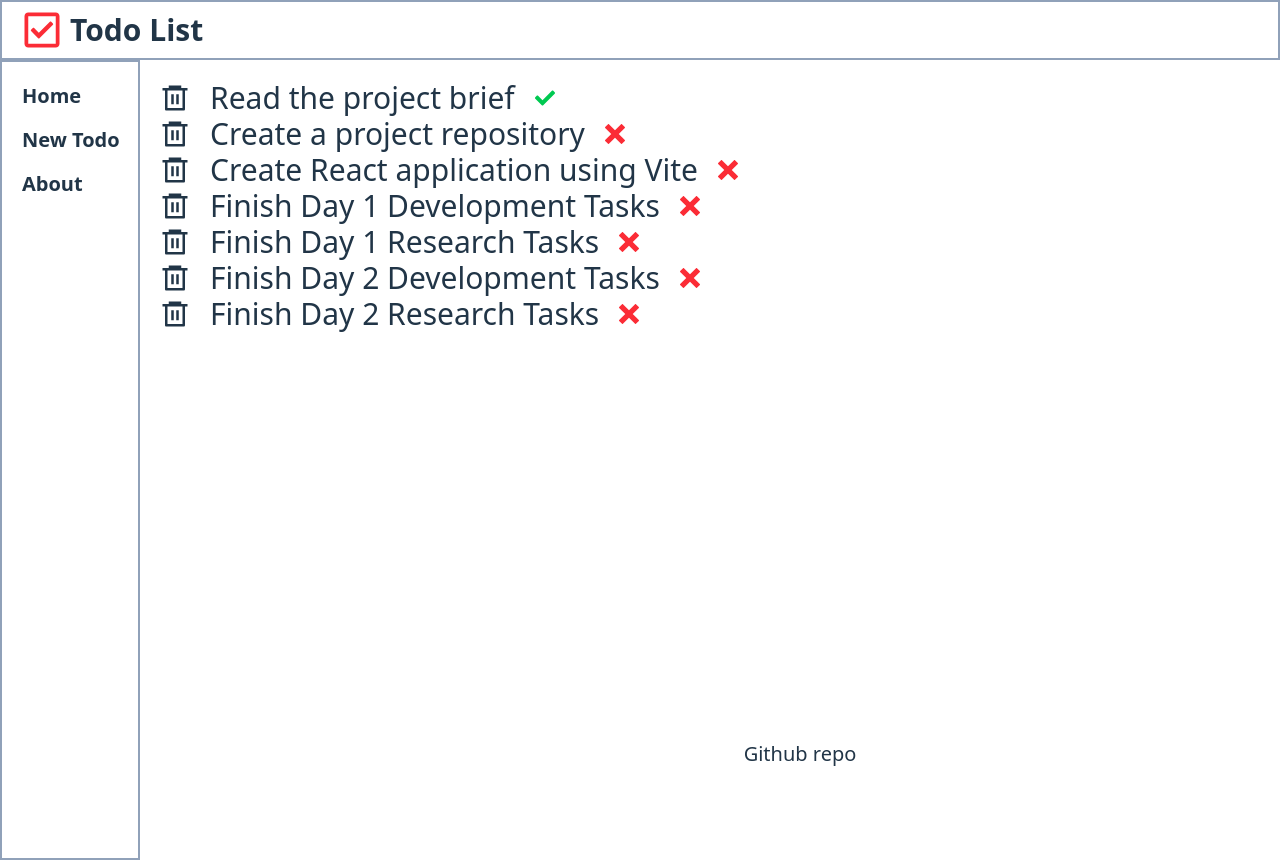
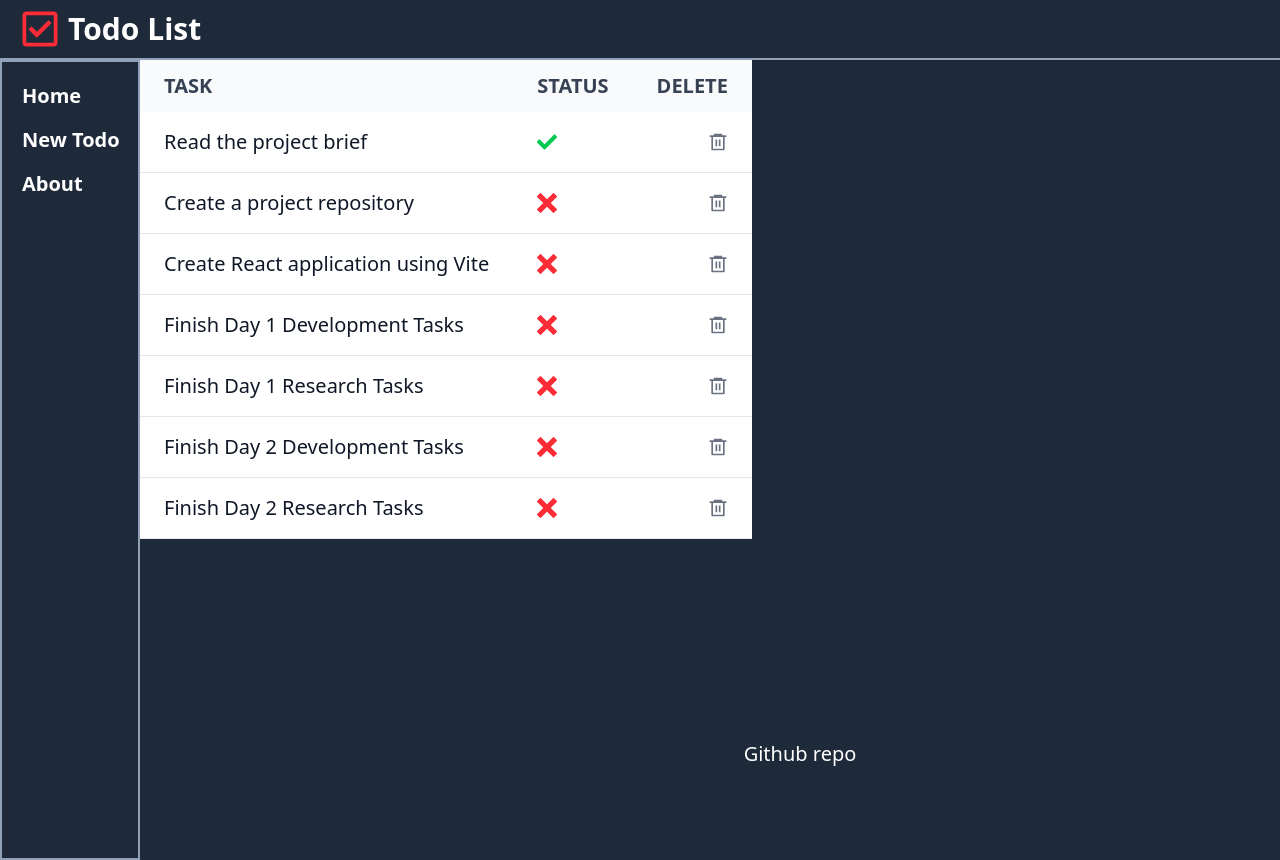
Before and after one commit to rbc33/todo-react-miniproject, a React (Vite) app: page / in a window 1280 px wide. Built offline with nearby package versions, Linux system fonts and the light colour scheme; the HTML template or start-up script is replaced by a standard one.

Commit message:
added table and some styling

```diff
--- a/src/components/About.tsx
+++ b/src/components/About.tsx
@@ -1,7 +1,7 @@
 const About = () => {
 	return (
 		<div className=" text-2xl p-5">
-			This is a simple Todo list but with tailwinds and zustand as store.
+			This is a Todo list App with tailwinds CSS and Zustand as store.
 		</div>
 	)
 }
--- a/src/components/List.tsx
+++ b/src/components/List.tsx
@@ -11,22 +11,34 @@ interface Props {
 const List = ({ todos }: Props) => {
 	const { removeTodo, toggleTodo } = useTodoStore()
 	return (
-		<div className="p-5">
+		<div className="">
+			<div className="relative overflow-x-auto">
+				<table className="w-full text-xl text-left rtl:text-right text-gray-500 dark:text-gray-400">
+					<thead className="text-xl text-gray-700 uppercase bg-gray-50 dark:bg-gray-700 dark:text-gray-400">
+						<tr>
+							<th scope="col" className="px-6 py-3">
+								Task
+							</th>
+							<th scope="col" className="px-6 py-3">
+								Status
+							</th>
+							<th scope="col" className="px-6 py-3">
+								Delete
+							</th>
+						</tr>
+					</thead>
+					<tbody>
 						{todos.map((t) => (
-				<p
-					className="text-3xl flex gap-5 items-center w-200"
-					key={`todo-${t.id}`}
+							<tr className="bg-white border-b dark:bg-gray-800 dark:border-gray-700 border-gray-200">
+								<th
+									scope="row"
+									className="px-6 py-4 font-medium text-gray-900 whitespace-nowrap dark:text-white"
 								>
-					<RiDeleteBin6Line
-						className="justify-self-end
-
-"
-						onClick={() => removeTodo(t.id)}
-					/>
 									<a className="text-dec" href={`/todo/${t.id}`}>
 										{t.task}
 									</a>
-
+								</th>
+								<td className="px-6 py-4">
 									<div onClick={() => toggleTodo(t.id)}>
 										{t.completed ? (
 											<FaCheck className="text-green-500 size-5" />
@@ -34,8 +46,21 @@ const List = ({ todos }: Props) => {
 											<ImCross className="text-red-500 size-5" />
 										)}
 									</div>
-				</p>
+								</td>
+
+								<td className="px-6 py-4">
+									<RiDeleteBin6Line
+										className="justify-self-end
+
+"
+										onClick={() => removeTodo(t.id)}
+									/>
+								</td>
+							</tr>
 						))}
+					</tbody>
+				</table>
+			</div>
 		</div>
 	)
 }
--- a/src/components/NavBar.tsx
+++ b/src/components/NavBar.tsx
@@ -3,7 +3,7 @@ import { Link } from 'react-router-dom'
 
 const NavBar = () => {
 	return (
-		<nav className="flex h-15 items-center p-5 border-2 border-slate-400">
+		<nav className="flex h-15 items-center p-5 border-b-2 border-slate-400">
 			<Link to="/" className="flex items-center gap-2">
 				<FaRegCheckSquare className="size-10 text-red-500" />
 				<p className="text-3xl font-bold">Todo List</p>
--- a/src/index.css
+++ b/src/index.css
@@ -1,3 +1,5 @@
+@import 'tailwindcss';
+
 :root {
 	font-family: system-ui, Avenir, Helvetica, Arial, sans-serif;
 	line-height: 1.5;
@@ -21,7 +23,7 @@ h1 {
 button {
 	border-radius: 8px;
 	border: 1px solid transparent;
-	padding: 0.6em 1.2em;
+	padding: 0.5em 1.2em;
 	font-size: 1em;
 	font-weight: 500;
 	font-family: inherit;
@@ -49,3 +51,7 @@ button:focus-visible {
 		background-color: #f9f9f9;
 	}
 }
+
+body {
+	@apply bg-gray-800 text-white;
+}
```
Lines whose indentation alone changed are shown as unchanged.
